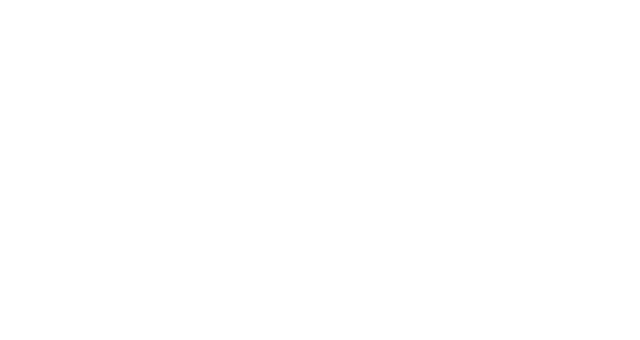
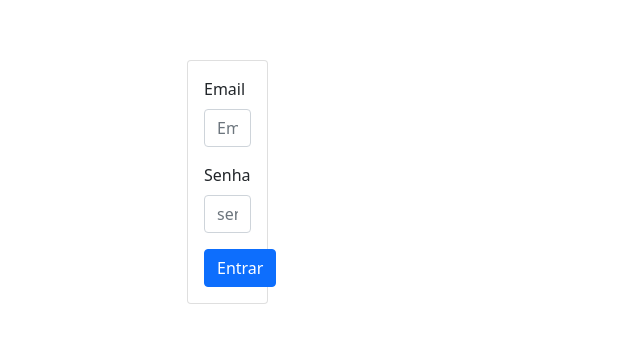
Before and after one commit to SousaFelipe/EstoqueUI, a React (Create React App) app: page /login in a window 1280 px wide. Shown: the part 218-558 px from the top of the page, without its empty margins (0-640 px from the left). Built offline with nearby package versions, Linux system fonts and the light colour scheme.

Commit message:
Authenticate

```diff
--- a/public/index.html
+++ b/public/index.html
@@ -9,12 +9,41 @@
         <link rel="apple-touch-icon" href="%PUBLIC_URL%/logo192.png" />
         <link rel="manifest" href="%PUBLIC_URL%/manifest.json" />
 
-        <title>React App</title>
+        <title>Light Spark</title>
 
         <link rel="preconnect" href="https://fonts.gstatic.com" crossorigin>
         <link rel="preconnect" href="https://fonts.googleapis.com">
         <link href="https://fonts.googleapis.com/css?family=Material+Icons|Material+Icons+Outlined|Material+Icons+Two+Tone|Material+Icons+Round|Material+Icons+Sharp" rel="stylesheet">
         <link href="https://fonts.googleapis.com/css2?family=Rubik:wght@300;400;500;600;700;800;900&display=swap" rel="stylesheet">
+
+        <style>
+
+            html,
+            body {
+                margin:     0;
+                padding:    0;
+                width:      100vw;
+                height:     100vh;
+            }
+
+            #root {
+                display:    flex;
+                width:      100%;
+                height:     100%;
+            }
+
+            .h-center {
+                display:        flex;
+                justify-content:center;
+            }
+
+            .v-center {
+                display:        flex;
+                align-items:    center;
+            }
+
+        </style>
+
     </head>
     <body>
         <noscript>You need to enable JavaScript to run this app.</noscript>
--- a/src/App.tsx
+++ b/src/App.tsx
@@ -1,9 +1,35 @@
 import React from 'react'
+
+import { BrowserRouter, Route, Switch } from 'react-router-dom'
+
+import { AuthProvider } from './providers/Auth'
+
+import Estoque from './components/pages/Estoque'
+import Home from './components/pages/Home'
+import Login from './components/pages/Auth/Login'
+import Layout from './providers/Layout'
+
+import 'bootstrap/dist/css/bootstrap.min.css'
 
 
 
 export default function App () {
     return (
-        <></>
+        <AuthProvider>
+            <BrowserRouter>
+
+                <Switch>
+
+                    <Route exact path='/' component={ Home } />
+                    <Route path='/login' component={ Login } />
+
+                    <Route component={ Layout }>
+                        <Route path='/estoque' component={ Estoque } />
+                    </Route>
+
+                </Switch>
+
+            </BrowserRouter>
+        </AuthProvider>
     )
 }
--- /dev/null
+++ b/src/components/pages/Auth/Login.tsx
@@ -0,0 +1,81 @@
+import React, { useEffect, useState } from 'react'
+
+import { useHistory } from 'react-router'
+
+import Container from 'react-bootstrap/Container'
+import Button from 'react-bootstrap/Button'
+import Card from 'react-bootstrap/Card'
+import Col from 'react-bootstrap/Col'
+import Form from 'react-bootstrap/Form'
+import Row from 'react-bootstrap/Row'
+
+import { useAuth } from '../../../providers/Auth/useAuth'
+
+import { AUTENTICATED } from '../../../services/api'
+
+/**
+* reqres.in
+* eve.holt@reqres.in
+* cityslicka
+*/
+
+export default function Login () {
+
+
+    const auth = useAuth()
+    const history = useHistory()
+
+    const [email, setEmail] = useState<string | null>(null)
+    const [password, setPassword] = useState<string | null>(null)
+
+
+    useEffect(() => {
+        if (auth.auth) {
+            history.push(AUTENTICATED)
+        }
+    }, [auth])
+
+
+    async function signIn () {
+        if (email && password) {
+            try {
+                await auth.signIn(email, password)
+            }
+            catch (error) {
+                alert('Email ou senha incorretos')
+            }
+        }
+        else {
+            alert('Os campos "email" e "senha" devem estar preenchidos')
+        }
+    }
+
+
+    return (
+        <Container className="v-center">
+            <Row className="justify-content-center">
+                <Col xs={12} md={6} lg={4}>
+
+                    <Card>
+                        <Card.Body>
+                            <Form>
+                                <Form.Group className="mb-3" controlId="formBasicEmail">
+                                    <Form.Label>Email</Form.Label>
+                                    <Form.Control type="email" placeholder="Email" onChange={ e => setEmail(e.target.value) } />
+                                </Form.Group>
+
+                                <Form.Group className="mb-3" controlId="formBasicPassword">
+                                    <Form.Label>Senha</Form.Label>
+                                    <Form.Control type="password" placeholder="senha" onChange={ e => setPassword(e.target.value) } />
+                                </Form.Group>
+
+                                <Button variant="primary" type="button" onClick={ signIn }> Entrar </Button>
+                            </Form>
+                        </Card.Body>
+                    </Card>
+
+                </Col>
+            </Row>
+        </Container>
+    )
+}
--- /dev/null
+++ b/src/components/pages/Estoque/index.tsx
@@ -0,0 +1,57 @@
+import React, { useEffect } from 'react'
+import { useHistory } from 'react-router'
+
+import Container from 'react-bootstrap/Container'
+import Card from 'react-bootstrap/Card'
+import Col from 'react-bootstrap/Col'
+import Row from 'react-bootstrap/Row'
+
+import { useAuth } from '../../../providers/Auth/useAuth'
+
+import { UNAUTENTICATED } from '../../../services/api'
+
+
+
+export default function Estoque () : JSX.Element {
+
+
+    const auth = useAuth()
+    const history = useHistory()
+
+
+    useEffect(() => {
+        if ( ! auth.auth) {
+            history.push(UNAUTENTICATED)
+        }
+    }, [auth])
+
+
+    return (
+        <Container className="mt-5" fluid>
+
+            <Row className="justify-content-center">
+                <Col xs={12} sm={10} md={8} lg={8} xl={6}>
+                    <Card>
+                        <Card.Header>
+
+                        </Card.Header>
+                        <Card.Body>
+
+                        </Card.Body>
+                    </Card>
+                </Col>
+            </Row>
+
+            <Row className="justify-content-center mt-4">
+                <Col xs={12} sm={10} md={8} lg={8} xl={6}>
+                    <Card>
+                        <Card.Body>
+
+                        </Card.Body>
+                    </Card>
+                </Col>
+            </Row>
+
+        </Container>
+    )
+}
--- /dev/null
+++ b/src/components/pages/Home/index.tsx
@@ -0,0 +1,9 @@
+import React from 'react'
+
+
+
+export default function Home () : JSX.Element {
+    return (
+        <h1>Home</h1>
+    )
+}
--- a/src/providers/Auth/index.tsx
+++ b/src/providers/Auth/index.tsx
@@ -1,7 +1,17 @@
-import React, { createContext, useState } from 'react'
+import React, { createContext, useEffect, useState } from 'react'
 
-import { IAuthProvider, IContext, IUser } from './types'
-import { LoginRequest } from './utils'
+import {
+    IAuthProvider,
+    IContext,
+    IUser
+} from './types'
+
+import {
+    getUserStorage,
+    LoginRequest,
+    LogoutRequest,
+    setUserStorage
+} from './utils'
 
 
 
@@ -12,28 +22,49 @@
 export function AuthProvider ({ children } : IAuthProvider) {
 
 
+    const [auth, setAuth] = useState<boolean>(false)
     const [user, setUser] = useState<IUser | null>()
+
+
+    useEffect(() => {
+
+        const localUser = getUserStorage()
+
+        if (localUser && localUser.token) {
+            setAuth(true)
+            setUser(localUser)
+        }
+
+    }, [])
 
 
     async function signIn (email: string, password: string) {
         const response = await LoginRequest(email, password)
 
-        setUser({
-            id: response.id,
-            name: response.name,
+        let payload = {
             email: response.email,
             token: response.token
-        })
+        }
+
+        setAuth(true)
+        setUser(payload)
+        setUserStorage(payload)
     }
 
 
     async function signOut () {
-        setUser(null)
+        if (user && user.token) {
+            await LogoutRequest(user.token)
+
+            setAuth(false)
+            setUser(null)
+            setUserStorage(null)
+        }
     }
 
 
     return (
-        <AuthContext.Provider value={{ ...user, signIn, signOut }}>
+        <AuthContext.Provider value={{ ...user, auth, signIn, signOut }}>
             { children }
         </AuthContext.Provider>
     )
--- a/src/providers/Auth/types.ts
+++ b/src/providers/Auth/types.ts
@@ -1,14 +1,13 @@
 
 
 export interface IUser {
-    id?: number
-    name?: string
     email?: string
     token?: string
 }
 
 
 export interface IContext extends IUser {
+    auth: boolean,
     signIn: (email: string, password: string) => Promise<void>
     signOut: () => void
 }
--- a/src/providers/Auth/utils.ts
+++ b/src/providers/Auth/utils.ts
@@ -3,13 +3,22 @@
 
 
 
+const KEY = '8gj1RJTG059JdfgG'
+
+
+
 export function setUserStorage (user: IUser | null) {
-    localStorage.setItem('U', JSON.stringify(user))
+    if (user) {
+        localStorage.setItem(KEY, JSON.stringify(user))
+    }
+    else {
+        localStorage.removeItem(KEY)
+    }
 }
 
 
 export function getUserStorage () {
-    const json = localStorage.getItem('U')
+    const json = localStorage.getItem(KEY)
 
     if ( ! json) {
         return null
@@ -25,6 +34,19 @@
         return request.data
     }
     catch (error) {
+        console.log(error)
         return null
     }
 }
+
+
+export async function LogoutRequest (token: string) {
+    try {
+        const request = await Api.post('/logout', { token })
+        return request.data
+    }
+    catch (error) {
+        console.log(error)
+        return null
+    }
+}
--- /dev/null
+++ b/src/providers/Layout/index.tsx
@@ -0,0 +1,32 @@
+import React from 'react'
+
+import Container from 'react-bootstrap/Container'
+import Col from 'react-bootstrap/Col'
+import Row from 'react-bootstrap/Row'
+
+import { useAuth } from '../Auth/useAuth'
+
+
+
+export default function Layout (props : any) : JSX.Element {
+    const auth = useAuth()
+
+    if ( ! auth.token) {
+        return <span> Usuário não autenticado </span>
+    }
+
+    return (
+        <Container className="pt-4" fluid>
+            <Row className="justify-content-center">
+                <Col></Col>
+            </Row>
+            <Row className="justify-content-center">
+                <Col xs={12} sm={10} md={8} lg={8} xl={6}>
+
+                    { props.component }
+
+                </Col>
+            </Row>
+        </Container>
+    )
+}
--- a/src/services/api.ts
+++ b/src/services/api.ts
@@ -1,4 +1,8 @@
 import axios from 'axios'
+
+
+export const AUTENTICATED = '/estoque'
+export const UNAUTENTICATED = '/login'
 
 
 export const Api = axios.create({
--- /dev/null
+++ b/src/services/history.js
@@ -0,0 +1,4 @@
+import { createBrowserHistory } from 'history'
+
+
+export default createBrowserHistory()
```
Also changed, not shown: package.json (+11 -5 lines), 1 other file (tests, documents, lock files or other folders).
